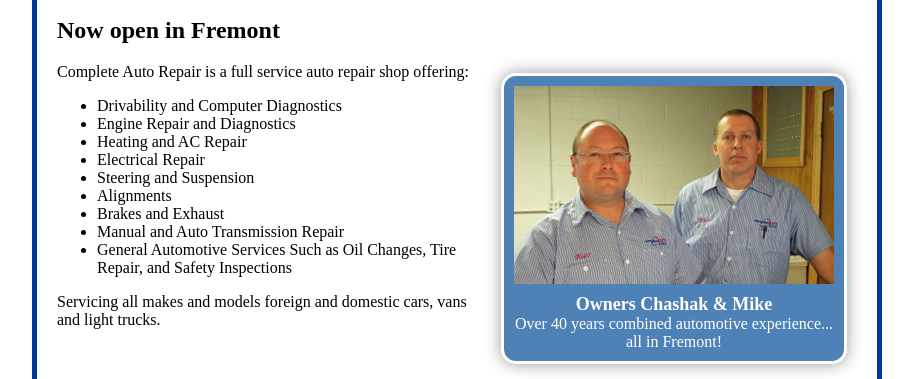
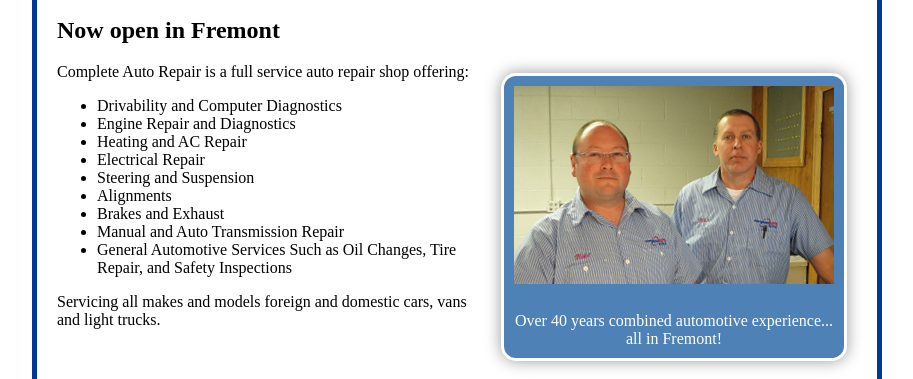
Before and after one commit to ctulsyan/completeautorepair, a plain HTML site: page index.html in a window 1280 px wide. Shown: the part 242-621 px from the top of the page, without its empty margins (183-1096 px from the left). Drawn offline with Linux system fonts and the light colour scheme.

Commit message:
Update index.html

```diff
--- a/index.html
+++ b/index.html
@@ -14,7 +14,7 @@
 </div><br>
 <h2> <br></h2><h2><br></h2><h2><br></h2><h2><br></h2><h2>Now open in Fremont </h2>
 <div style="margin: 10px; padding: 10px; border-radius: 15px; border: solid rgb(255, 255, 255); border-image: none; text-align: center; color: rgb(255, 255, 255); float: right; box-shadow: 0px 0px 1em #999999; background-color: rgb(78, 130, 183); -moz-box-shadow: 0 0 1em #999999; -webkit-box-shadow: 0 0 1em #999999; -moz-border-radius: 15px; -webkit-border-radius: 15px; -khtml-border-radius: 15px;">
-<img style="margin-bottom: 10px;" alt="Owners Chashak and Mike" src="owners.jpg"><br><strong style="font-size: 18px;">Owners Chashak &amp; Mike </strong><br>
+<img style="margin-bottom: 10px;" alt="" src="owners.jpg"><br><strong style="font-size: 18px;"> </strong><br>
 Over 40 years combined automotive experience... <br>
 all in Fremont! </div><p> Complete Auto Repair is a full service auto repair shop offering:
 <ul>
```
